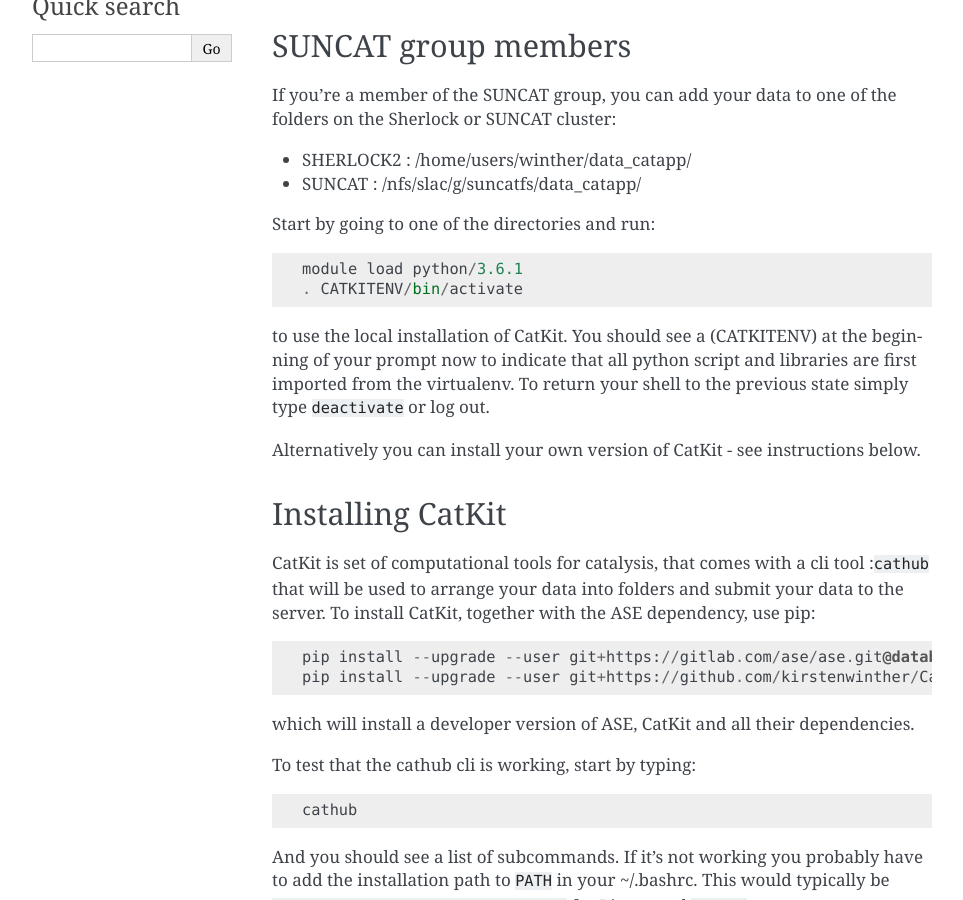
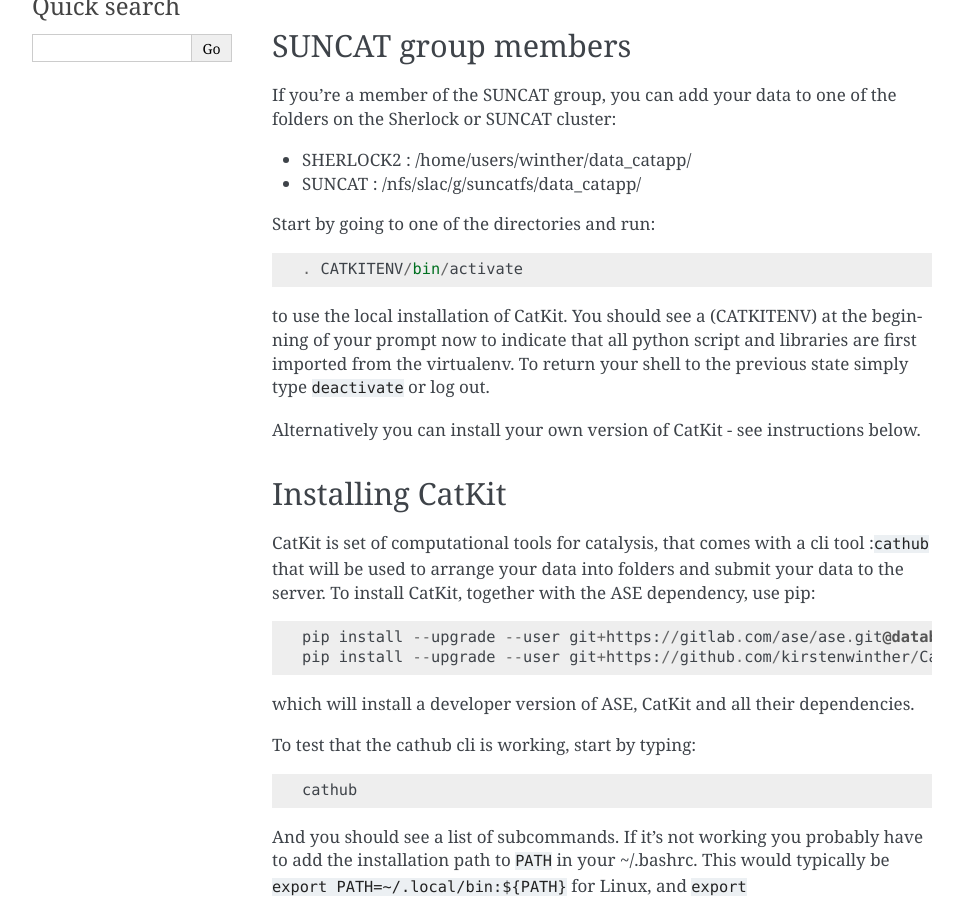
Before and after one commit to SUNCAT-Center/CatalysisHubBackend, a Sphinx documentation site: the page built from docs/source/tutorials/upload.rst, in a window 1280 px wide and 900 px high, scrolled down 340 px. Shown: the whole window, without its empty margins (148-1111 px from the left). Built offline with Sphinx 7.4.7, drawn with Linux system fonts in a browser that asks for light colours; pages that are not in the unit, such as notebooks, are missing from menus.

Commit message:
remove load python

```diff
--- a/docs/source/tutorials/upload.rst
+++ b/docs/source/tutorials/upload.rst
@@ -14,7 +14,6 @@
 
 Start by going to one of the directories and run::
 
-  module load python/3.6.1
   . CATKITENV/bin/activate
 
 to use the local installation of CatKit. You should see a (CATKITENV) at the beginning of your prompt now to indicate that all python script and libraries are first imported from the virtualenv. To return your shell to the previous state simply type ``deactivate`` or log out.
```
